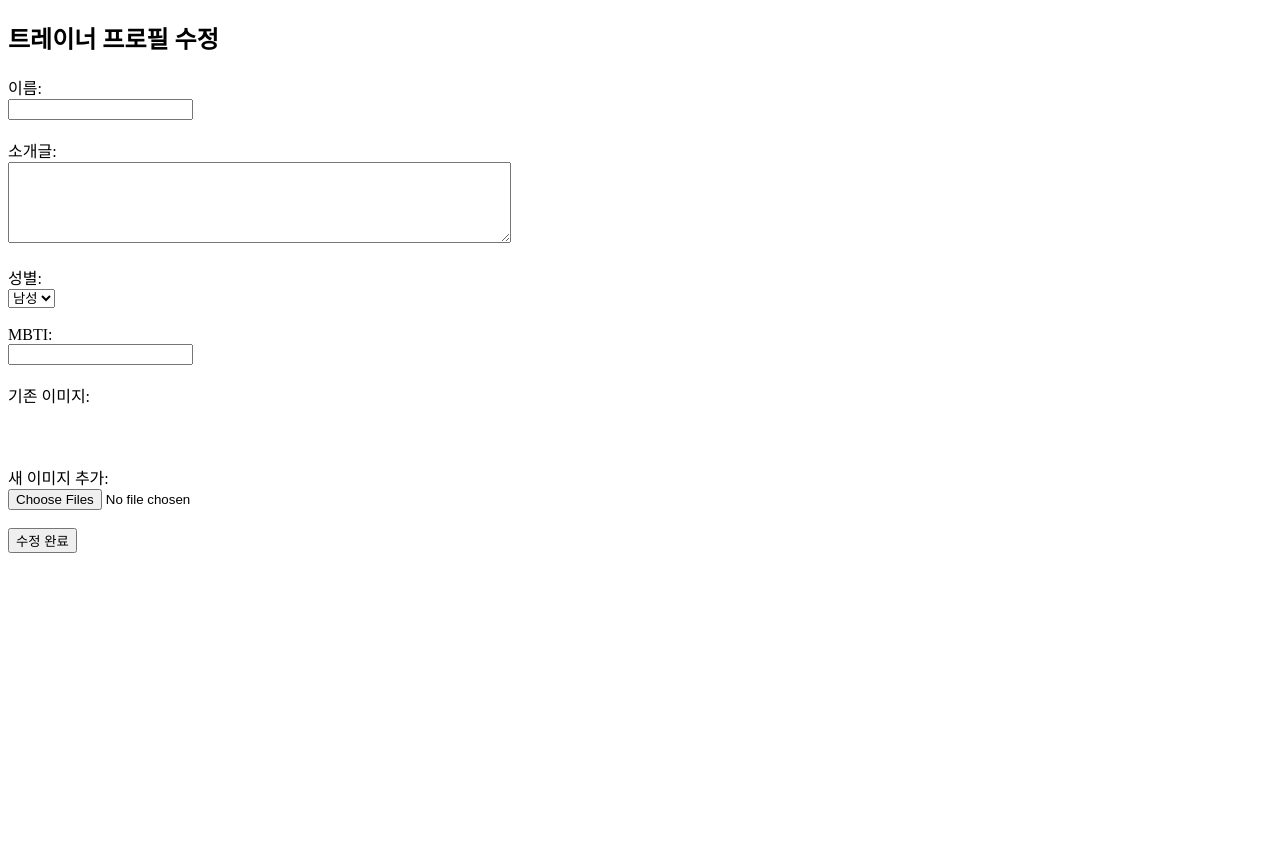
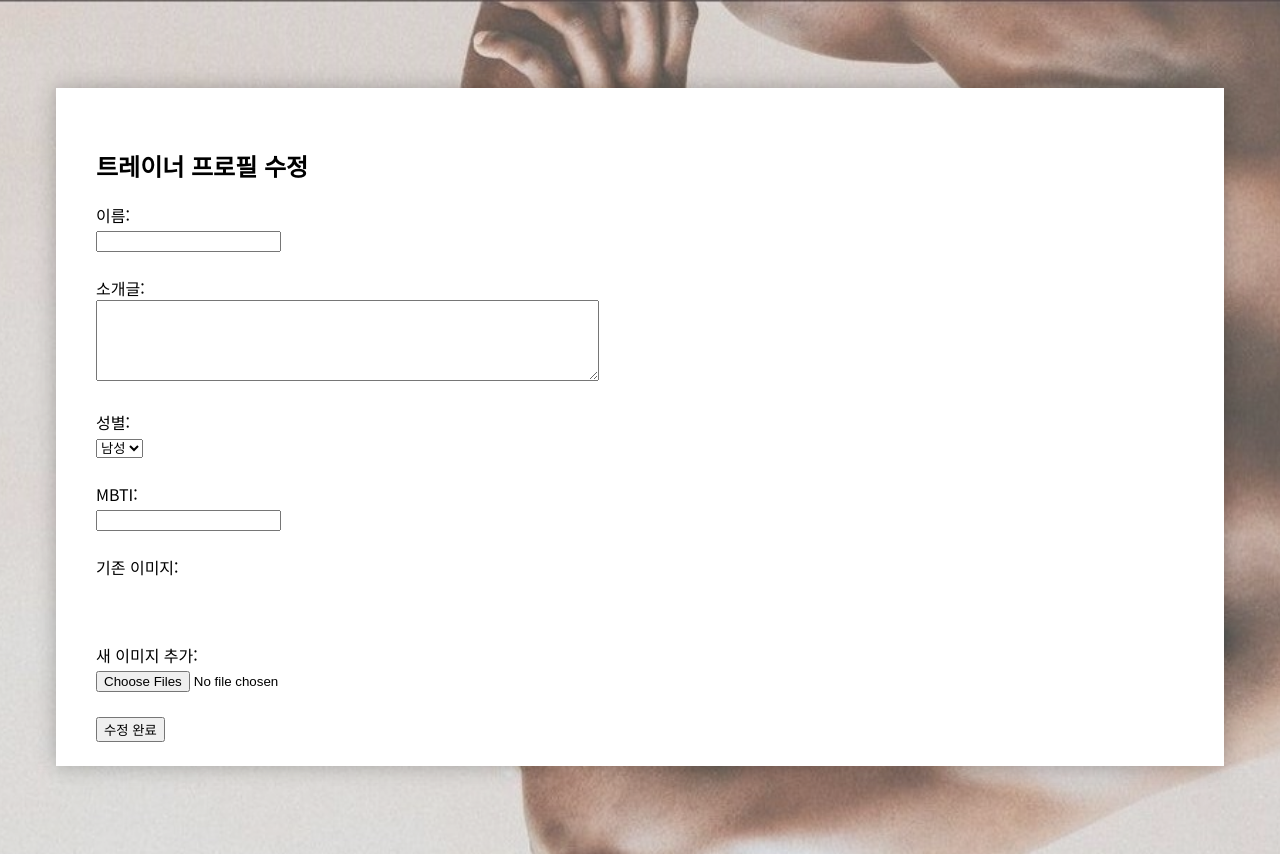
Before and after one commit to bibimh/ondemand-mini-project, a Flask app: page /profile/1/edit in a window 1280 px wide. Run offline with Flask 3, Linux system fonts and the light colour scheme; data that the repository does not hold is empty.

Commit message:
프로필 수정 페이지 배경 적용

```diff
--- a/templates/edit_profile.html
+++ b/templates/edit_profile.html
@@ -4,6 +4,7 @@
 <html lang="ko">
 <head>
     <meta charset="UTF-8">
+    <link rel="stylesheet" href="{{ url_for('static', filename='css/background.css') }}">
     <link rel="stylesheet" href="{{ url_for('static', filename='css/edit_profile.css') }}">
     <title>프로필 수정</title>
     {% if error_message %}
@@ -14,6 +15,7 @@
 
 </head>
 <body>
+    <div class="container">
         <h2>{{ trainer.tname }} 트레이너 프로필 수정</h2>
         <form method="POST" enctype="multipart/form-data">
             <label>이름:</label><br>
@@ -51,5 +53,6 @@
             <input type="file" name="new_images" multiple accept="image/*"><br><br>
             <button type="submit">수정 완료</button>
         </form>
+    </div>
 </body>
 </html>
```
Lines whose indentation alone changed are shown as unchanged.
